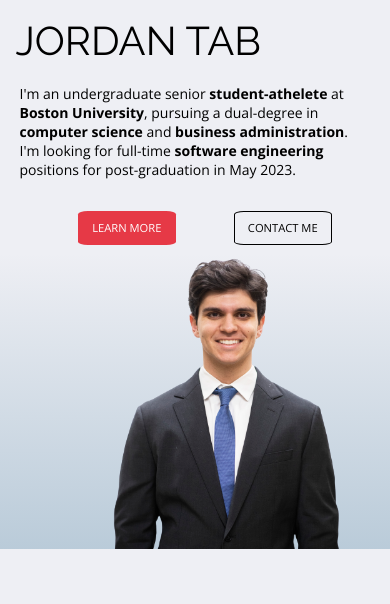
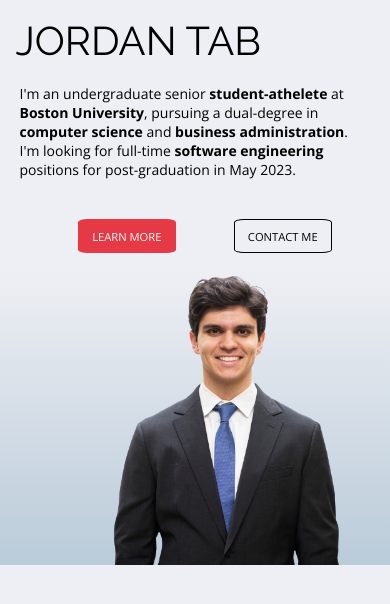
Before and after one commit to jordantab/portfolio-React-client, a React (Create React App) app in the folder portfolio-react-client/: page / in a window 390 px wide. Shown: the top 604 px of the page. Built offline with nearby package versions, Linux system fonts and the light colour scheme.

Commit message:
Testing phone view

```diff
--- a/portfolio-react-client/src/components/Home.css
+++ b/portfolio-react-client/src/components/Home.css
@@ -1,4 +1,3 @@
-
 @media (min-width: 1441px) {
     .name {
         position: absolute;
@@ -280,13 +279,13 @@
         left: 0%;
         width: 100%;
         height: 35%;
-        top: 30%;
+        top: 32%;
         background: linear-gradient(180deg, rgba(254, 250, 224, 0) 0%, rgba(69, 123, 157, 0.31) 100%);
     }
 
     .learn-more {
         position: absolute;
-        top: 25%;
+        top: 26%;
         left: 20%;
         height: 4%;
         width: 25%;
@@ -301,7 +300,7 @@
 
     .contact-me {
         position: absolute;
-        top: 25%;
+        top: 26%;
         left: 60%;
         height: 4%;
         width: 25%;
@@ -316,7 +315,7 @@
 
     .headshot {
         position: absolute;
-        top: 30%;
+        top: 32%;
         left: 27%;
         height: 35%;
     }
```
Lines whose indentation alone changed are shown as unchanged.
